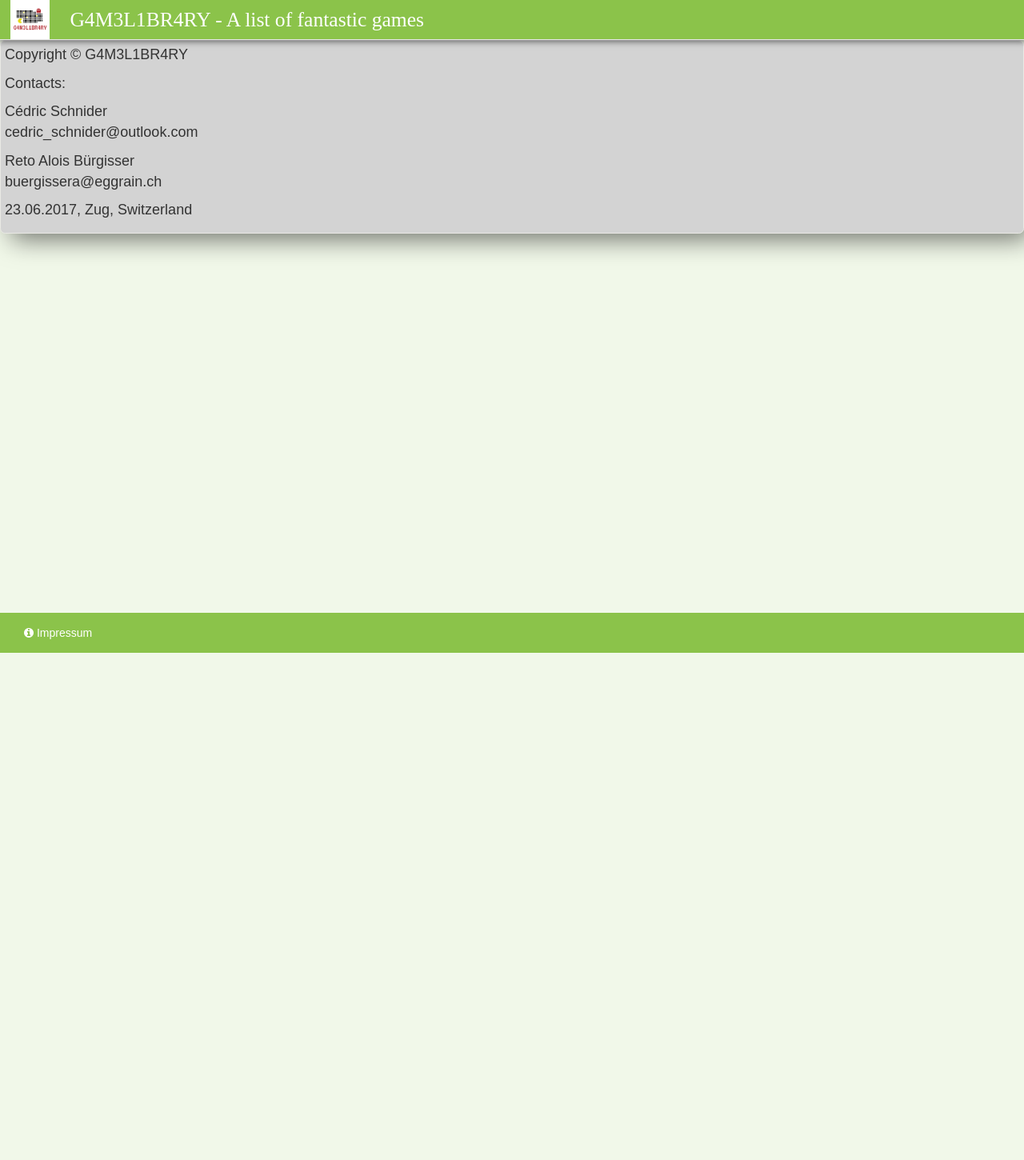
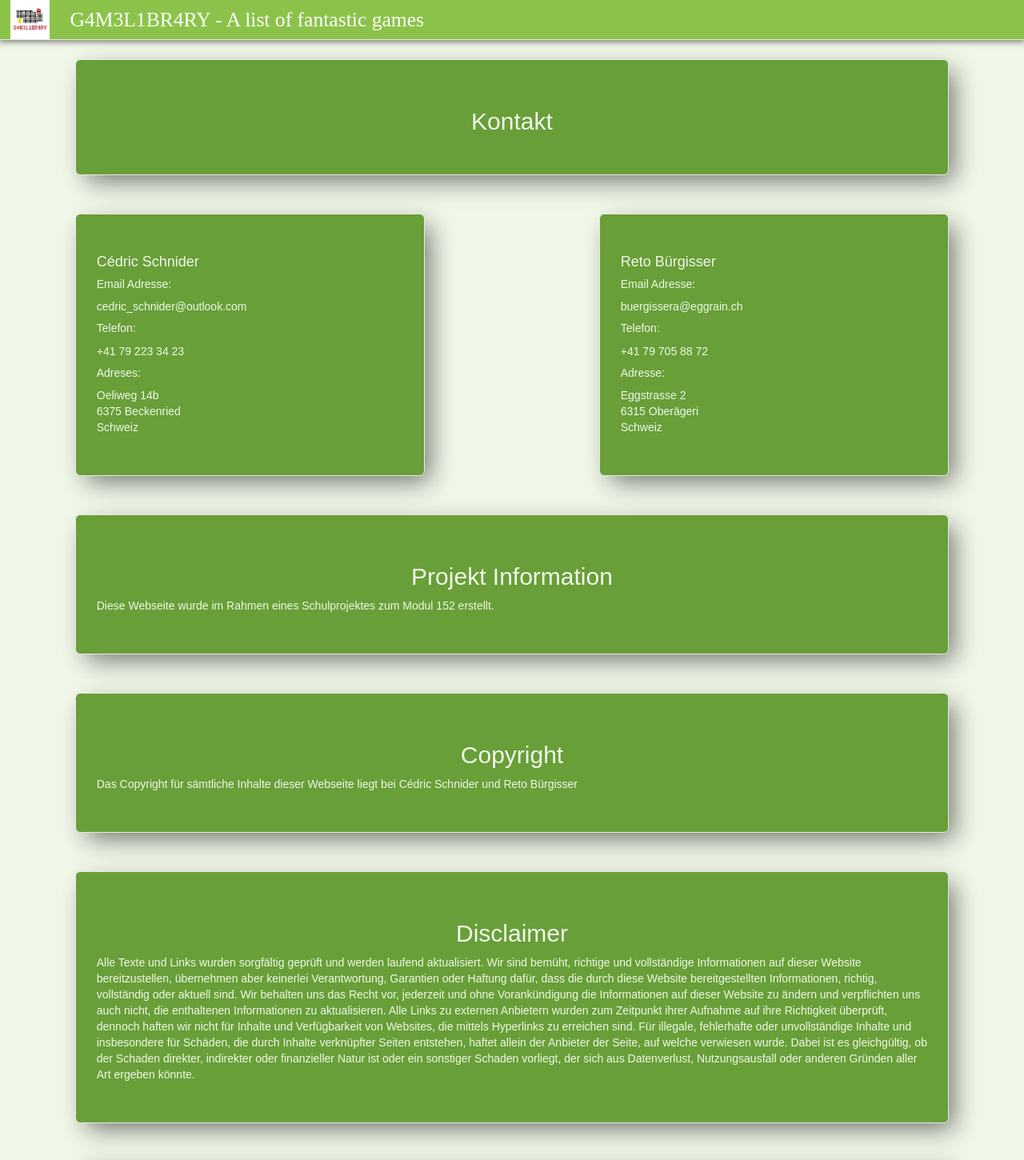
Before and after one commit to Reto411/gameLibrary, an Angular app in the folder GameLibrary/: page /impressum in a window 1280 px wide. Shown: the top 1450 px of the page at 80% size. Before the commit the page ends 816 px from the top, so only its background shows below. Built offline with nearby package versions, Linux system fonts and the light colour scheme.

Commit message:
Make Impressum useful

```diff
--- a/GameLibrary/src/app/app.component.css
+++ b/GameLibrary/src/app/app.component.css
@@ -25,7 +25,7 @@ footer {
 }
 
 .footer-text {
-  color: white;
+  color: #F1F8E9;
 }
 
 nav {
--- a/GameLibrary/src/app/dashboard/dashboard.component.html
+++ b/GameLibrary/src/app/dashboard/dashboard.component.html
@@ -2,7 +2,7 @@
   <app-game-detail [game]="selectedGame" ></app-game-detail>
 </div>
 <div class="row">
-  <div *ngFor="let game of games" class="col-lg-3 col-md-3 col-sm-3" col-xs-3>
+  <div *ngFor="let game of games" class="col-lg-3 col-md-3 col-sm-3 col-xs-3">
     <div class="col-sm-1"></div>
     <div (click)="selectGame(game)" class="col-sm-10 game-box" [style.background-image]="'url(' + game.dashboardPicture?.path + ')'">
       <div class="col-sm-12 game-box-text-box">
--- a/GameLibrary/src/app/impressum/impressum.component.css
+++ b/GameLibrary/src/app/impressum/impressum.component.css
@@ -1,15 +1,11 @@
-.game-box
+.impressum-box
 {
-  height: auto;
+  color: #F1F8E9;
+  background-color: #689F38;
 
-  padding: 5px;
-
-  font-size: 18px;
-
-
-  background-color: lightgray;
-  background-size: cover;
-
+  margin-top: 3vh;
+  margin-bottom: 3vh ;
+  padding: 5vh 2vw;
   /* Radius */
   -webkit-border-radius:  0.5vw;
   -moz-border-radius:  0.5vw;
--- a/GameLibrary/src/app/impressum/impressum.component.html
+++ b/GameLibrary/src/app/impressum/impressum.component.html
@@ -1,19 +1,91 @@
-<div class="game-box">
+<div class="row">
+  <div class="impressum-box col-lg-10 col-md-10 col-sm-10 col-xs-10
+              col-lg-offset-1 col-md-offset-1 col-sm-offset-1 col-xs-offset-1">
+    <h2 class="text-center">Kontakt</h2>
+  </div>
+</div>
+<div class="row">
+      <div class="impressum-box col-lg-offset-1 col-md-offset-1 col-sm-offset-1 col-xs-offset-1
+                  col-lg-4 col-md-4 col-sm-10 col-xs-10">
+        <h4>
+          Cédric Schnider
+        </h4>
+
+        <h5>Email Adresse:</h5>
         <p>
-       Copyright &copy; G4M3L1BR4RY <br>
-    </p>
-    <p>
-        Contacts:
-    </p>
-    <p>
-        Cédric Schnider<br>
           cedric_schnider@outlook.com
         </p>
+
+        <h5>
+          Telefon:
+        </h5>
         <p>
-        Reto Alois Bürgisser<br>
+          +41 79 223 34 23
+        </p>
+
+        <h5>Adreses:</h5>
+        <p>
+          Oeliweg 14b <br />
+          6375 Beckenried <br/>
+          Schweiz
+        </p>
+      </div>
+    <div class="impressum-box col-lg-offset-2 col-md-offset-2 col-sm-offset-1 col-xs-offset-1
+                  col-lg-4 col-md-4 col-sm-10 col-xs-10">
+      <h4>
+        Reto Bürgisser
+      </h4>
+
+      <h5>Email Adresse:</h5>
+      <p>
         buergissera@eggrain.ch
       </p>
+
+      <h5>
+        Telefon:
+      </h5>
       <p>
-        23.06.2017, Zug, Switzerland
+        +41 79 705 88 72
+      </p>
+
+      <h5>Adresse:</h5>
+      <p>
+        Eggstrasse 2<br />
+        6315 Oberägeri<br/>
+        Schweiz
       </p>
   </div>
+</div>
+
+<div class="row">
+  <div class="impressum-box col-lg-10 col-md-10 col-sm-10 col-xs-10
+              col-lg-offset-1 col-md-offset-1 col-sm-offset-1 col-xs-offset-1">
+    <h2 class="text-center">Projekt Information</h2>
+    <p>Diese Webseite wurde im Rahmen eines Schulprojektes zum Modul 152 erstellt.</p>
+  </div>
+</div>
+
+<div class="row">
+  <div class="impressum-box col-lg-10 col-md-10 col-sm-10 col-xs-10
+              col-lg-offset-1 col-md-offset-1 col-sm-offset-1 col-xs-offset-1">
+    <h2 class="text-center">Copyright</h2>
+    <p>Das Copyright für sämtliche Inhalte dieser Webseite liegt bei Cédric Schnider und Reto Bürgisser</p>
+  </div>
+</div>
+
+<div class="row">
+  <div class="impressum-box col-lg-10 col-md-10 col-sm-10 col-xs-10
+              col-lg-offset-1 col-md-offset-1 col-sm-offset-1 col-xs-offset-1">
+    <h2 class="text-center">Disclaimer</h2>
+    <p>Alle Texte und Links wurden sorgfältig geprüft und werden laufend aktualisiert. Wir sind bemüht, richtige und vollständige Informationen auf dieser Website bereitzustellen, übernehmen aber keinerlei Verantwortung, Garantien oder Haftung dafür, dass die durch diese Website bereitgestellten Informationen, richtig, vollständig oder aktuell sind. Wir behalten uns das Recht vor, jederzeit und ohne Vorankündigung die Informationen auf dieser Website zu ändern und verpflichten uns auch nicht, die enthaltenen Informationen zu aktualisieren. Alle Links zu externen Anbietern wurden zum Zeitpunkt ihrer Aufnahme auf ihre Richtigkeit überprüft, dennoch haften wir nicht für Inhalte und Verfügbarkeit von Websites, die mittels Hyperlinks zu erreichen sind. Für illegale, fehlerhafte oder unvollständige Inhalte und insbesondere für Schäden, die durch Inhalte verknüpfter Seiten entstehen, haftet allein der Anbieter der Seite, auf welche verwiesen wurde. Dabei ist es gleichgültig, ob der Schaden direkter, indirekter oder finanzieller Natur ist oder ein sonstiger Schaden vorliegt, der sich aus Datenverlust, Nutzungsausfall oder anderen Gründen aller Art ergeben könnte.</p>
+  </div>
+</div>
+
+<div class="row">
+  <div class="impressum-box col-lg-10 col-md-10 col-sm-10 col-xs-10
+              col-lg-offset-1 col-md-offset-1 col-sm-offset-1 col-xs-offset-1">
+    <h2 class="text-center">Datenschutz</h2>
+    <p>Einer Nutzung der im Impressum veröffentlichten Kontaktdaten durch Dritte zu Werbezwecken wird hiermit ausdrücklich widersprochen. Der Betreiber behält sich für den Fall unverlangt zugesandter Werbe- oder Informationsmaterialien ausdrücklich rechtliche Schritte vor.</p>
+    <p>Sollten einzelne Regelungen oder Formulierungen dieses Haftungsausschlusses unwirksam sein oder werden, bleiben die übrigen Regelungen in ihrem Inhalt und ihrer Gültigkeit hiervon unberührt.</p>
+  </div>
+</div>
```
Lines whose indentation alone changed are shown as unchanged.
